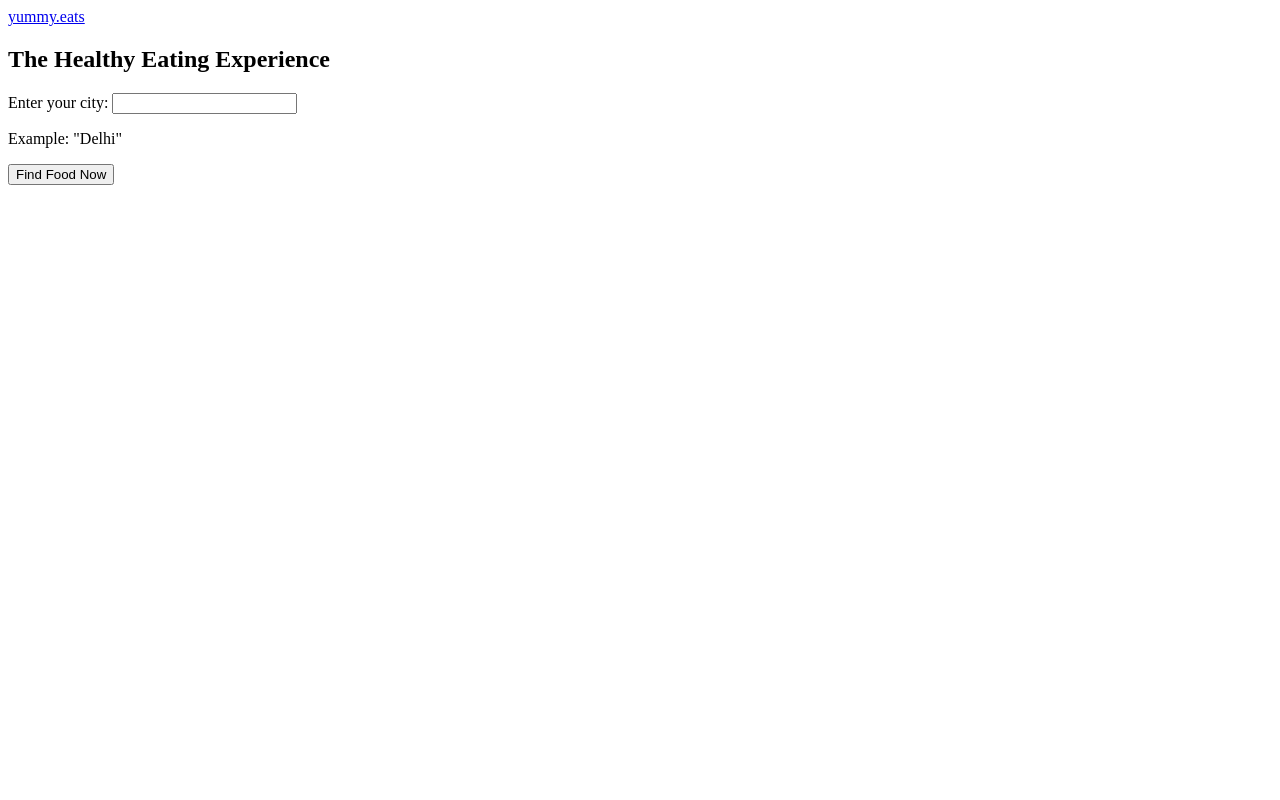
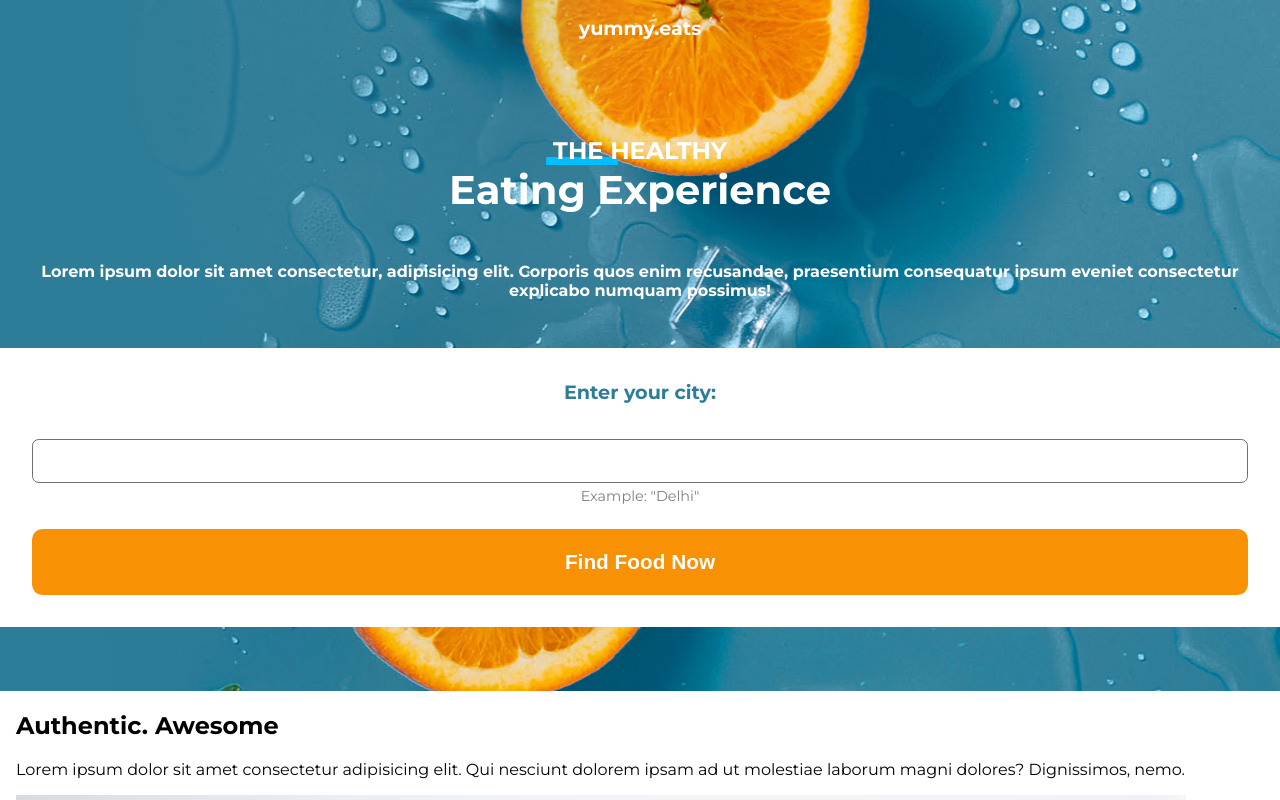
Before and after one commit to prateek-budhiraja/landing-yummy.eats, a plain HTML site: page index.html in a window 1280 px wide. Shown: the top 800 px of the page. Drawn offline with Linux system fonts and the light colour scheme.

Commit message:
added css for top section

```diff
--- a/index.html
+++ b/index.html
@@ -4,15 +4,21 @@
 		<meta charset="UTF-8" />
 		<meta http-equiv="X-UA-Compatible" content="IE=edge" />
 		<meta name="viewport" content="width=device-width, initial-scale=1.0" />
+		<link rel="stylesheet" href="styles.css" />
 		<title>yummy.eats</title>
 	</head>
 	<body>
-		<div class="hero-section">
+		<div class="hero-bg">
 			<section class="top">
 				<header>
 					<a href="#">yummy.eats</a>
 				</header>
 				<h1><span>The Healthy</span> Eating Experience</h1>
+				<p>
+					Lorem ipsum dolor sit amet consectetur, adipisicing elit. Corporis
+					quos enim recusandae, praesentium consequatur ipsum eveniet
+					consectetur explicabo numquam possimus!
+				</p>
 				<div class="form-container">
 					<form action="">
 						<div class="form-left">
@@ -25,5 +31,17 @@
 				</div>
 			</section>
 		</div>
+
+		<section class="authentic">
+			<div class="right-col">
+				<h2>Authentic. Awesome</h2>
+				<p>
+					Lorem ipsum dolor sit amet consectetur adipisicing elit. Qui nesciunt
+					dolorem ipsam ad ut molestiae laborum magni dolores? Dignissimos,
+					nemo.
+				</p>
+			</div>
+			<img src="images/food.jpg" alt="Picture of food in the bowl" />
+		</section>
 	</body>
 </html>
--- a/styles.css
+++ b/styles.css
@@ -0,0 +1,105 @@
+@import url('https://fonts.googleapis.com/css2?family=Montserrat:wght@400;700&display=swap');
+
+body {
+  font-family: 'Montserrat', sans-serif;
+  margin: 0;
+}
+
+.hero-bg {
+  background: #307D99 url('./images/bg.jpg');
+  background-position: 12% 83%;
+  color: white;
+  text-align: center;
+  padding-bottom: 4em;
+}
+
+header {
+  padding: 1em 0;
+}
+
+.hero-bg a {
+  color: white;
+  text-decoration: none;
+  font-weight: bold;
+  font-size: 1.2rem;
+}
+
+section {
+  margin: 0 1em;
+}
+
+h1 {
+  font-size: 2.5rem;
+  margin: 2em 0 1.2em;
+}
+
+h1 span {
+  text-transform: uppercase;
+  display: block;
+  font-size: 1.5rem;
+  position: relative;
+  z-index: 1;
+}
+
+h1 span::before {
+  content: ' ';
+  position: absolute;
+  width: 3em;
+  background: #00bfff;
+  height: .5rem;
+  bottom: 0;
+  z-index: -1;
+  margin-left: -.3em
+}
+
+.hero-bg p {
+  font-weight: bold;
+  margin: 0 1em 3em;
+}
+
+.form-container {
+  background-color: white;
+  margin: 2em -1em 0;
+  padding: 2em;
+}
+
+label {
+  color: #2d7d98;
+  font-weight: bold;
+  display: block;
+  margin-bottom: 1em;
+  font-size: 1.2em;
+}
+
+input[type="text"] {
+  border: 1px solid #707070;
+  width: 100%;
+  padding: 1em;
+  box-sizing: border-box;
+  border-radius: .5em;
+  margin-top: 1.2em;
+}
+
+.form-container p {
+  color: grey;
+  margin-bottom: 1.5rem;
+  font-weight: normal;
+  font-size: .9em;
+  margin-top: .3em;
+}
+
+input[type=button] {
+  background-color: #f89104;
+  border: none;
+  width: 100%;
+  color: white;
+  font-weight: bold;
+  padding: 1em 0;
+  border-radius: .5em;
+  font-size: 1.3em;
+  cursor: pointer;
+}
+
+input[type=button]:hover {
+  background-color: #e1880a;
+}
```
Also changed, not shown: images/bg.jpg (added), images/food.jpg (added).
